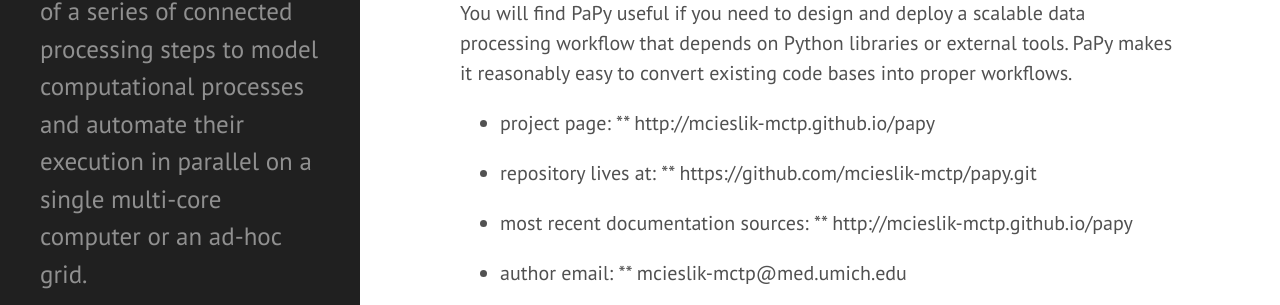
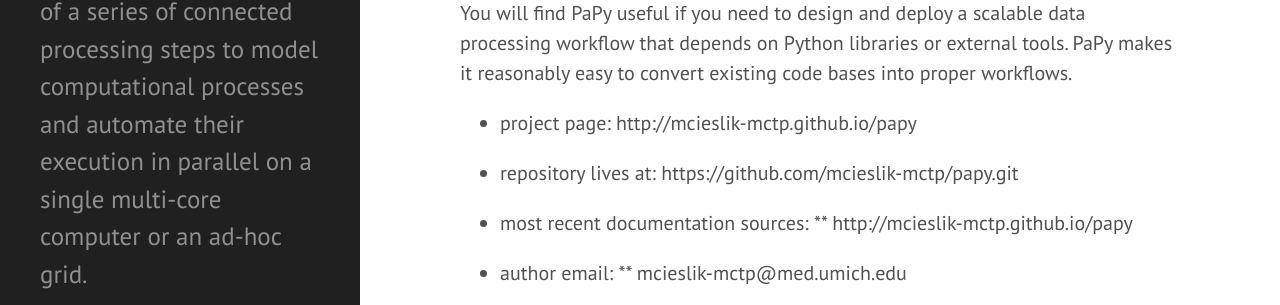
Before and after one commit to jich-MCTP/calculate, a Jekyll site: the page built from _posts/2017-03-12-introducing-PaPy.md, in a window 1280 px wide and 900 px high. Shown: the part 292-597 px from the top of the window. Built offline with Jekyll 4.4.1, drawn with Linux system fonts in a browser that asks for light colours.

Commit message:
change list

```diff
--- a/_posts/2017-03-12-introducing-PaPy.md
+++ b/_posts/2017-03-12-introducing-PaPy.md
@@ -9,10 +9,10 @@
 You will find PaPy useful if you need to design and deploy a scalable data processing workflow that depends on Python libraries or external tools. PaPy makes it reasonably easy to convert existing code bases into proper workflows.
 
 * project page:
-** http://mcieslik-mctp.github.io/papy
+	http://mcieslik-mctp.github.io/papy
 
 * repository lives at:
-** https://github.com/mcieslik-mctp/papy.git
+	https://github.com/mcieslik-mctp/papy.git
 
 * most recent documentation sources:
 ** http://mcieslik-mctp.github.io/papy
```
